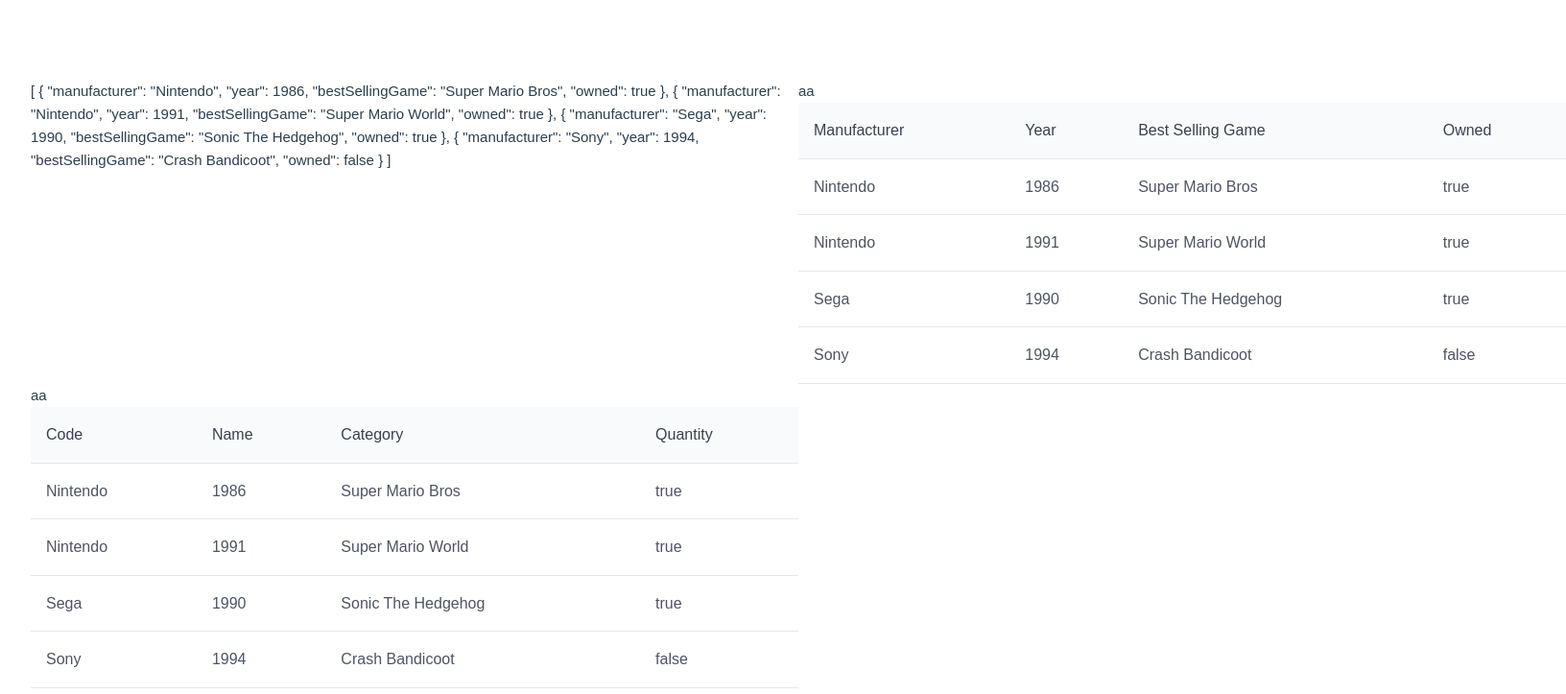
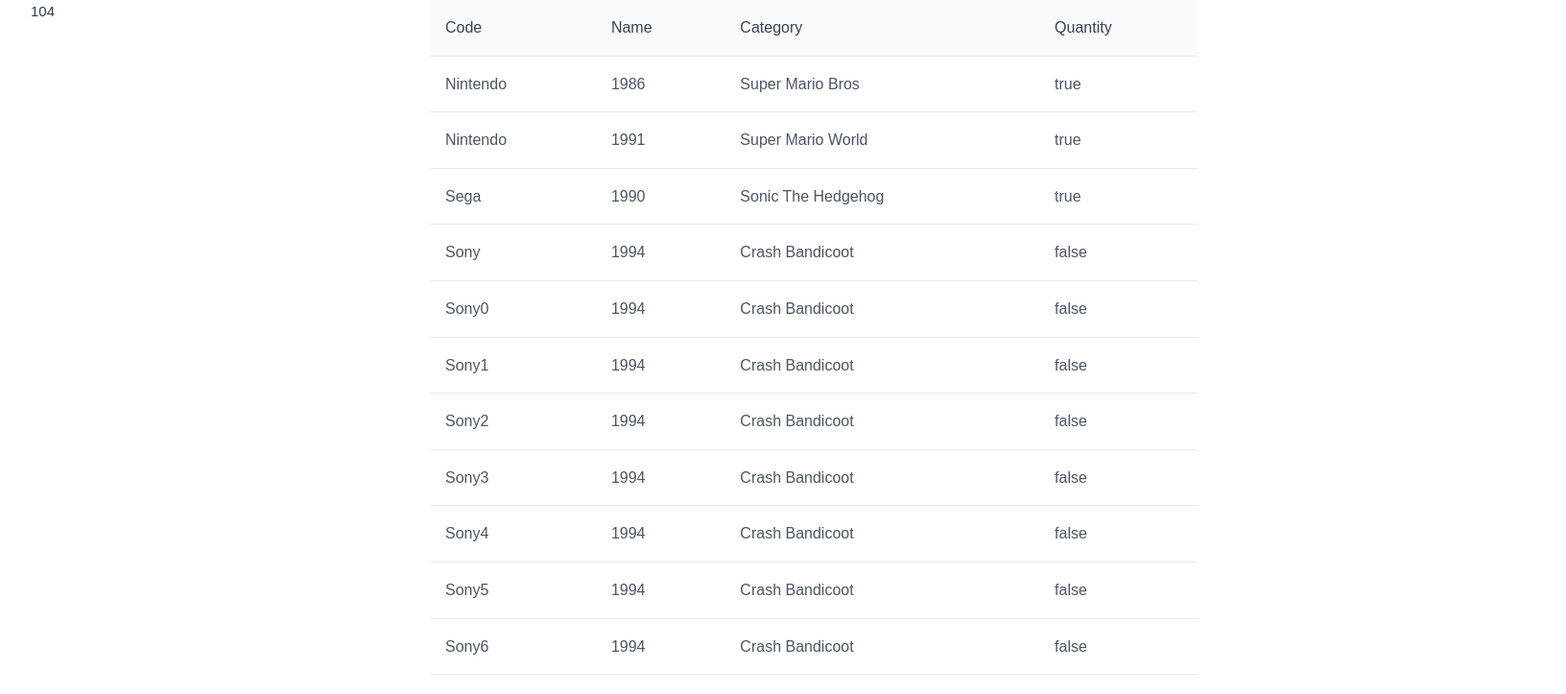
Before and after one commit to Gooddwarf42/table, a Vue app: page / in a window 1280 px wide. Shown: the top 723 px of the page at 96% size, 1632 px wide, since content can reach past the window. Built offline with nearby package versions, Linux system fonts and the light colour scheme; a web font is replaced by a local one.

Commit message:
Some more tests

```diff
--- a/src/App.vue
+++ b/src/App.vue
@@ -32,7 +32,13 @@
   owned: false
 };
 
-const data = ref([nes, snes, megaDrive, playStation])
+const data = ref([nes, snes, megaDrive, playStation]);
+const test = ref(0);
+for (let i = 0; i < 100; i++) {
+  const toAppend = { ...playStation };
+  toAppend.manufacturer += i;
+  test.value = data.value.push(toAppend);
+}
 
 const columns = [
   { field: 'manufacturer', header: 'Code' },
@@ -43,25 +49,13 @@
 </script>
 
 <template>
-  {{ data }}
+  {{ test }}
+
   <div class="card">
-    aa
     <DataTable :value="data" tableStyle="min-width: 50rem">
-      <Column field="manufacturer" header="Manufacturer"></Column>
-      <Column field="year" header="Year"></Column>
-      <Column field="bestSellingGame" header="Best Selling Game"></Column>
-      <Column field="owned" header="Owned"></Column>
+      <Column v-for="col of columns" :key="col.field" :field="col.field" :header="col.header"></Column>
     </DataTable>
   </div>
-
-  <main>
-    aa
-    <div class="card">
-      <DataTable :value="data" tableStyle="min-width: 50rem">
-        <Column v-for="col of columns" :key="col.field" :field="col.field" :header="col.header"></Column>
-      </DataTable>
-    </div>
-  </main>
 </template>
 
 <style scoped></style>
```
